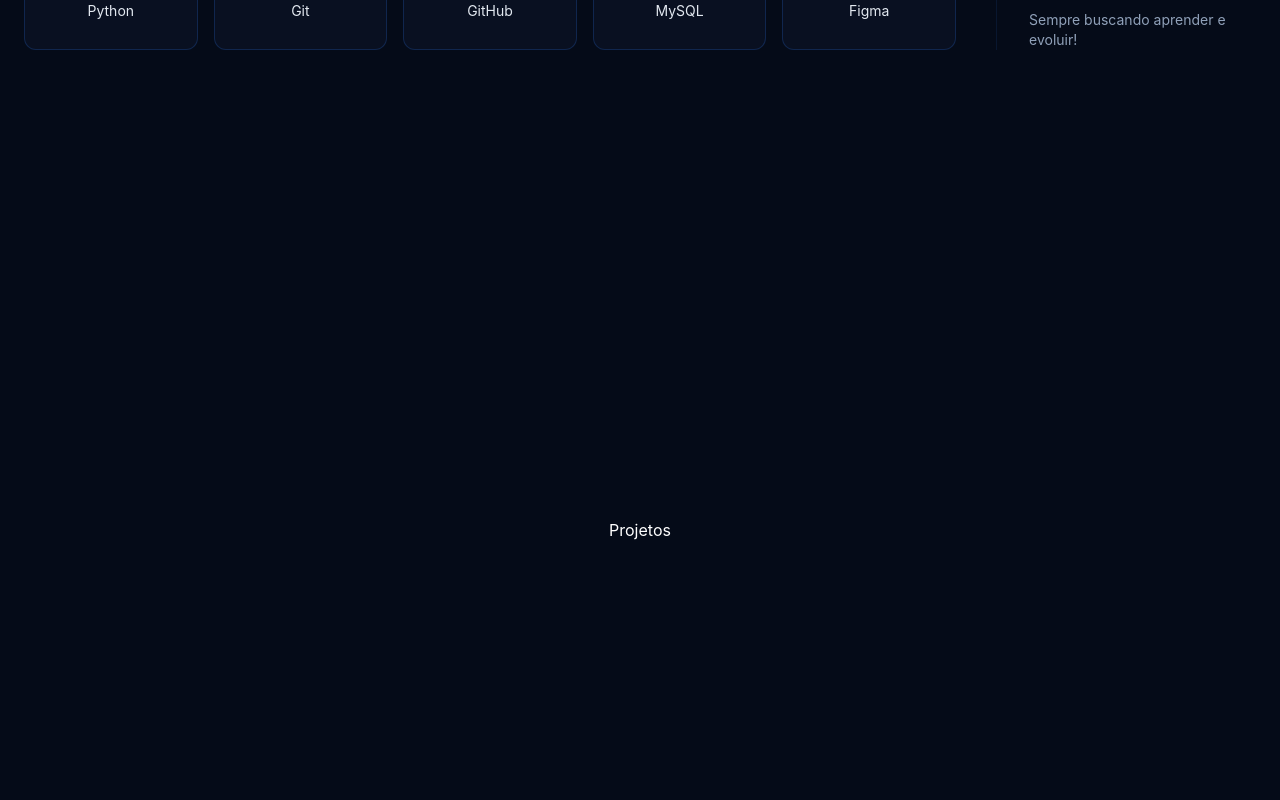
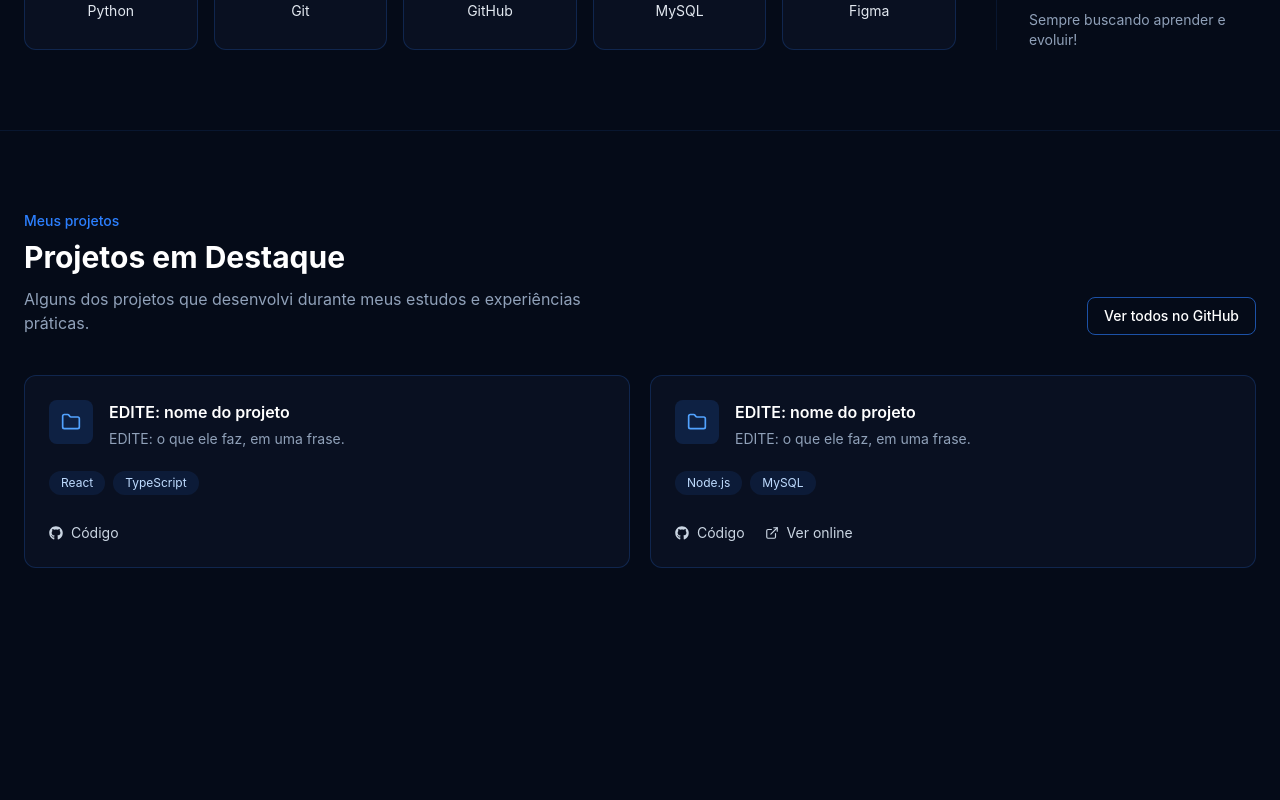
Before and after one commit to PreduZzz/meu-portfolio, a React app: page / in a window 1280 px wide. Shown: the part 1580-2380 px from the top of the page. Built offline with nearby package versions, Linux system fonts and the light colour scheme; the HTML template or start-up script is replaced by a standard one.

Commit message:
feat: add projects

```diff
--- a/src/App.tsx
+++ b/src/App.tsx
@@ -2,6 +2,7 @@ import Navbar from "./Components/Navbar";
 import Hero from "./Components/Hero";
 import About from "./Components/About";
 import Skills from "./Components/Skills";
+import Projects from "./Components/Projects";
 
 export default function App() {
   return (
@@ -11,7 +12,7 @@ export default function App() {
         <Hero />
         <About />
         <Skills />
-        <section id="projetos" className="flex h-screen items-center justify-center">Projetos</section>
+        <Projects />
         <section id="curriculo" className="flex h-screen items-center justify-center">Currículo</section>
         <section id="contato" className="flex h-screen items-center justify-center">Contato</section>
       </main>
--- a/src/Components/Projects.tsx
+++ b/src/Components/Projects.tsx
@@ -0,0 +1,96 @@
+import { FaGithub } from "react-icons/fa";
+import { LuExternalLink, LuFolder } from "react-icons/lu";
+import { projects } from "../Data/Projects";
+
+export default function Projects() {
+  return (
+    <section
+      id="projetos"
+      className="border-t border-blue-500/10 bg-[#050b18] px-6 py-20"
+    >
+      <div className="mx-auto max-w-7xl">
+        <div className="flex flex-wrap items-end justify-between gap-4">
+          <div>
+            <p className="mb-2 text-sm font-medium text-blue-500">
+              Meus projetos
+            </p>
+            <h2 className="text-3xl font-bold text-white">
+              Projetos em Destaque
+            </h2>
+            <p className="mt-3 max-w-xl text-slate-400">
+              Alguns dos projetos que desenvolvi durante meus estudos e
+              experiências práticas.
+            </p>
+          </div>
+          <a
+            href="https://github.com/PreduZzz"
+            target="_blank"
+            rel="noreferrer"
+            className="rounded-lg border border-blue-500/60 px-4 py-2 text-sm font-medium text-white transition hover:bg-blue-500/10"
+          >
+            Ver todos no GitHub
+          </a>
+        </div>
+
+        <ul className="mt-10 grid gap-5 md:grid-cols-2">
+          {projects.map(
+            ({ id, title, description, tags, repoUrl, liveUrl }) => (
+              <li
+                key={id}
+                className="flex flex-col rounded-xl border border-blue-500/20 bg-slate-900/50 p-6"
+              >
+                <div className="flex items-start gap-4">
+                  <span className="flex h-11 w-11 shrink-0 items-center justify-center rounded-lg bg-blue-500/15 text-xl text-blue-400">
+                    <LuFolder aria-hidden />
+                  </span>
+                  <div>
+                    <h3 className="font-semibold text-white">{title}</h3>
+                    <p className="mt-1 text-sm leading-relaxed text-slate-400">
+                      {description}
+                    </p>
+                  </div>
+                </div>
+
+                <ul className="mt-5 flex flex-wrap gap-2">
+                  {tags.map((tag) => (
+                    <li
+                      key={tag}
+                      className="rounded-full bg-blue-500/10 px-3 py-1 text-xs text-blue-200"
+                    >
+                      {tag}
+                    </li>
+                  ))}
+                </ul>
+
+                {(repoUrl || liveUrl) && (
+                  <div className="mt-6 flex gap-5 pt-1 text-sm">
+                    {repoUrl && (
+                      <a
+                        href={repoUrl}
+                        target="_blank"
+                        rel="noreferrer"
+                        className="flex items-center gap-2 text-slate-300 transition hover:text-blue-400"
+                      >
+                        <FaGithub aria-hidden /> Código
+                      </a>
+                    )}
+                    {liveUrl && (
+                      <a
+                        href={liveUrl}
+                        target="_blank"
+                        rel="noreferrer"
+                        className="flex items-center gap-2 text-slate-300 transition hover:text-blue-400"
+                      >
+                        <LuExternalLink aria-hidden /> Ver online
+                      </a>
+                    )}
+                  </div>
+                )}
+              </li>
+            )
+          )}
+        </ul>
+      </div>
+    </section>
+  );
+}
--- a/src/Data/Projects.ts
+++ b/src/Data/Projects.ts
@@ -0,0 +1,27 @@
+export interface Project {
+  id: string;
+  title: string;
+  description: string;
+  tags: string[];
+  repoUrl?: string; // link do GitHub
+  liveUrl?: string; // link do site no ar, se existir
+}
+
+// EDITE: seus projetos reais
+export const projects: Project[] = [
+  {
+    id: "projeto-1",
+    title: "EDITE: nome do projeto",
+    description: "EDITE: o que ele faz, em uma frase.",
+    tags: ["React", "TypeScript"],
+    repoUrl: "https://github.com/PreduZzz/nome-do-repositorio",
+  },
+  {
+    id: "projeto-2",
+    title: "EDITE: nome do projeto",
+    description: "EDITE: o que ele faz, em uma frase.",
+    tags: ["Node.js", "MySQL"],
+    repoUrl: "https://github.com/PreduZzz/nome-do-repositorio",
+    liveUrl: "https://exemplo.com",
+  },
+];
```
